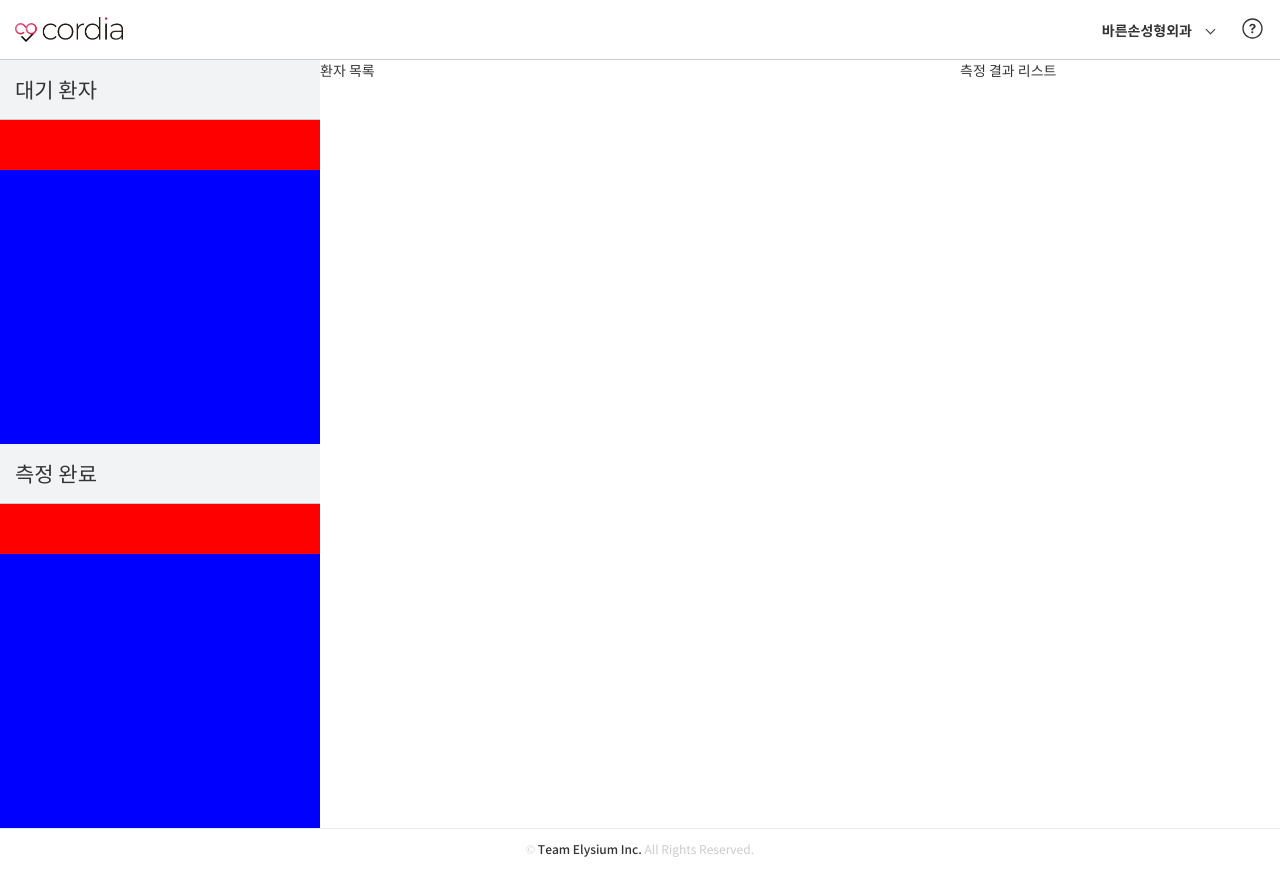
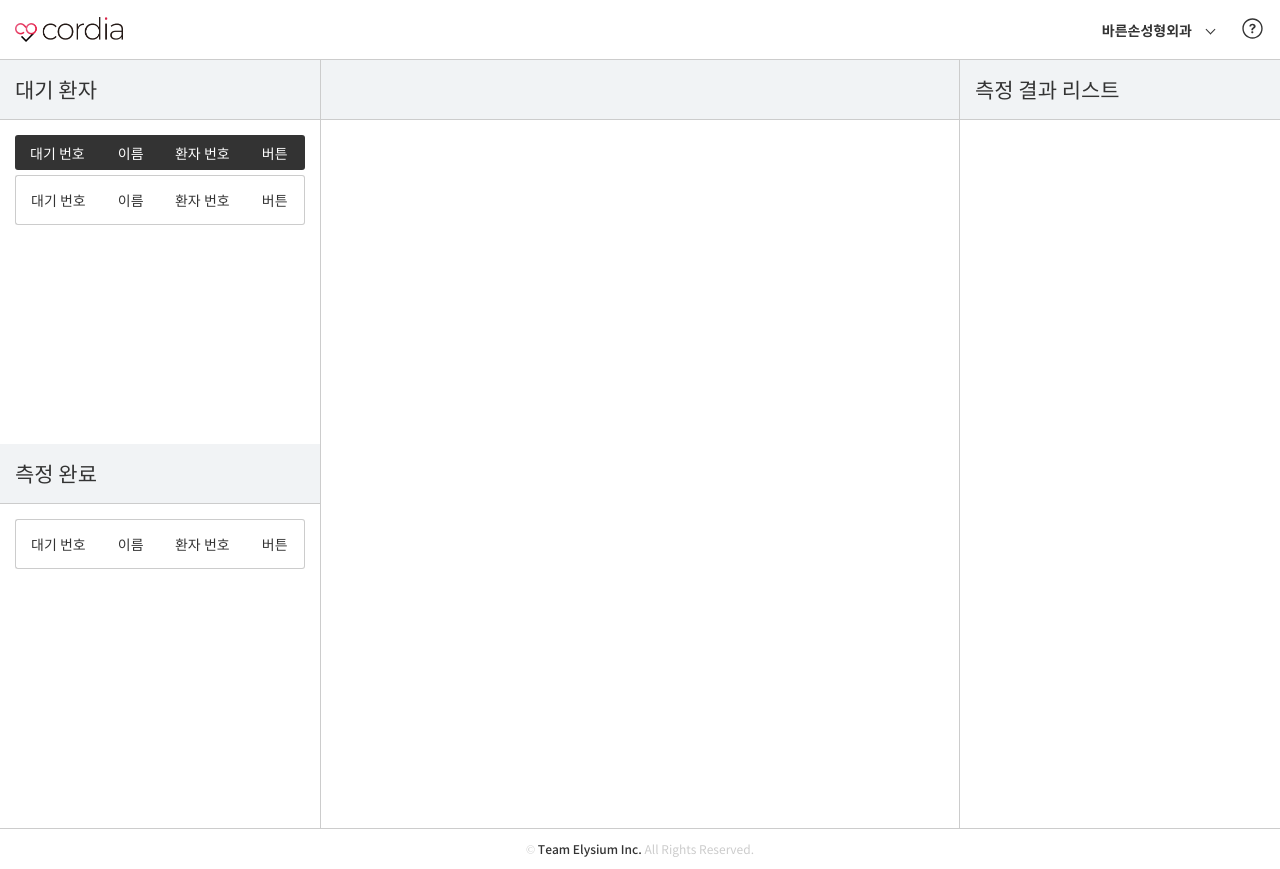
Before and after one commit to soheee94/patient_management_platform, a React (Create React App) app: page / in a window 1280 px wide. Built offline with nearby package versions, Linux system fonts and the light colour scheme.

Commit message:
add list content header, item, cell

```diff
--- a/src/components/PatientManagement/CompletedPatientList.js
+++ b/src/components/PatientManagement/CompletedPatientList.js
@@ -4,9 +4,15 @@ function CompletedPatientList() {
   return (
     <div>
       <div className="list-header">측정 완료</div>
-      <div className="list-content">
-        <div className="list-content__header"></div>
-        <div className="list-content__item"></div>
+      <div className="list-content-wrapper">
+        <div className="list-content">
+          <div className="list-content__item">
+            <div className="list-content__item__cell">대기 번호</div>
+            <div className="list-content__item__cell">이름</div>
+            <div className="list-content__item__cell">환자 번호</div>
+            <div className="list-content__item__cell">버튼</div>
+          </div>
+        </div>
       </div>
     </div>
   );
--- a/src/components/PatientManagement/ListContainer.js
+++ b/src/components/PatientManagement/ListContainer.js
@@ -14,7 +14,7 @@ function ListContainer() {
         <CompletedPatientList />
       </Grid>
       {/* 환자 리스트 */}
-      <Grid item xs={6}>
+      <Grid item xs={6} className="patient-list">
         <PatientList />
       </Grid>
       {/* 환자 측정 결과 리스트 */}
--- a/src/components/PatientManagement/MeasurementResultList.js
+++ b/src/components/PatientManagement/MeasurementResultList.js
@@ -1,7 +1,7 @@
 import React from "react";
 
 function MeasurementResultList() {
-  return <div>측정 결과 리스트</div>;
+  return <div className="list-header">측정 결과 리스트</div>;
 }
 
 export default MeasurementResultList;
--- a/src/components/PatientManagement/PatientList.js
+++ b/src/components/PatientManagement/PatientList.js
@@ -1,7 +1,7 @@
 import React from "react";
 
 function PatientList() {
-  return <div>환자 목록</div>;
+  return <div className="list-header"></div>;
 }
 
 export default PatientList;
--- a/src/components/PatientManagement/WaitingPatientList.js
+++ b/src/components/PatientManagement/WaitingPatientList.js
@@ -4,9 +4,21 @@ function WaitingPatientList() {
   return (
     <div>
       <div className="list-header">대기 환자</div>
-      <div className="list-content">
-        <div className="list-content__header"></div>
-        <div className="list-content__item"></div>
+      <div className="list-content-wrapper">
+        <div className="list-content">
+          <div className="list-content__header">
+            <div className="list-content__header__cell">대기 번호</div>
+            <div className="list-content__header__cell">이름</div>
+            <div className="list-content__header__cell">환자 번호</div>
+            <div className="list-content__header__cell">버튼</div>
+          </div>
+          <div className="list-content__item">
+            <div className="list-content__item__cell">대기 번호</div>
+            <div className="list-content__item__cell">이름</div>
+            <div className="list-content__item__cell">환자 번호</div>
+            <div className="list-content__item__cell">버튼</div>
+          </div>
+        </div>
       </div>
     </div>
   );
--- a/src/styles/components/patientManagement/footer.scss
+++ b/src/styles/components/patientManagement/footer.scss
@@ -2,7 +2,7 @@ footer {
   height: 40px;
   text-align: center;
   line-height: 40px;
-  border-top: 1px solid $lightGray;
+  border-top: 1px solid $gray;
   color: $gray;
   font-size: 12px;
 }
--- a/src/styles/components/patientManagement/list-container.scss
+++ b/src/styles/components/patientManagement/list-container.scss
@@ -12,3 +12,8 @@
     height: 50%;
   }
 }
+
+.patient-list {
+  border-left: 1px solid $gray;
+  border-right: 1px solid $gray;
+}
--- a/src/styles/components/patientManagement/list-content.scss
+++ b/src/styles/components/patientManagement/list-content.scss
@@ -1,14 +1,61 @@
+.list-content-wrapper {
+  height: auto;
+  max-height: calc(100% - 60px);
+  overflow-y: auto;
+}
 .list-content {
-  height: calc(100% - 60px);
-  overflow-y: scroll;
+  padding: 10px 15px;
+  display: table;
+  width: 100%;
+  border-collapse: separate;
+  border-spacing: 0 5px;
+}
+
+.list-content__cell {
+  display: table-cell;
+  vertical-align: middle;
+  padding: 0 15px;
+
+  &:first-of-type {
+    border-top-left-radius: 3px;
+    border-bottom-left-radius: 3px;
+  }
+  &:last-of-type {
+    border-top-right-radius: 3px;
+    border-bottom-right-radius: 3px;
+  }
 }
 
 .list-content__header {
-  height: 50px;
-  background-color: red;
+  height: 35px;
+  background-color: $black;
+  color: white;
+  display: table-row;
+
+  &__cell {
+    @extend .list-content__cell;
+  }
 }
 
 .list-content__item {
-  height: 500px;
-  background-color: blue;
+  height: 50px;
+  border: 1px solid $lightGray;
+  display: table-row;
+  cursor: pointer;
+
+  &:hover {
+    background-color: $lightGray;
+  }
+
+  &__cell {
+    @extend .list-content__cell;
+    border: solid 1px #ccc;
+    border-style: solid none;
+    &:first-of-type {
+      border-left-style: solid;
+    }
+    &:last-of-type {
+      border-right-style: solid;
+    }
+  }
 }
```
